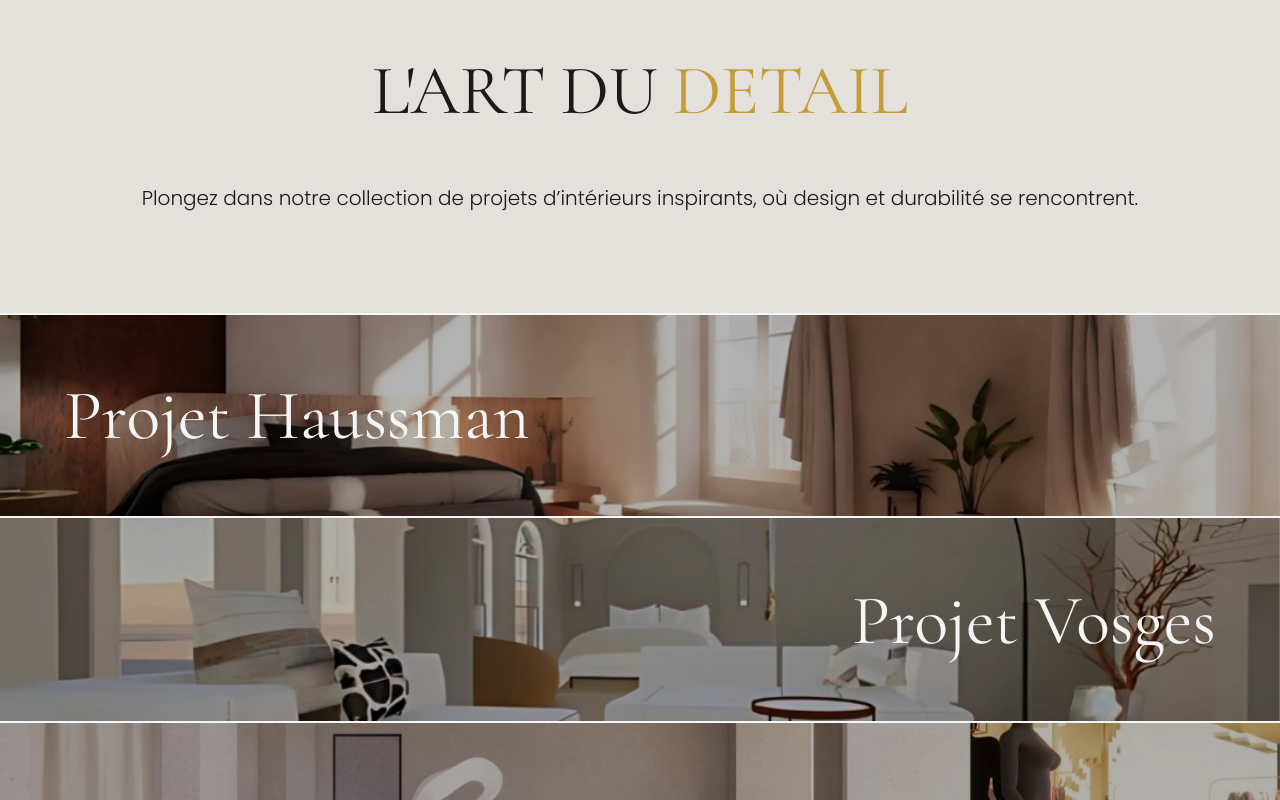
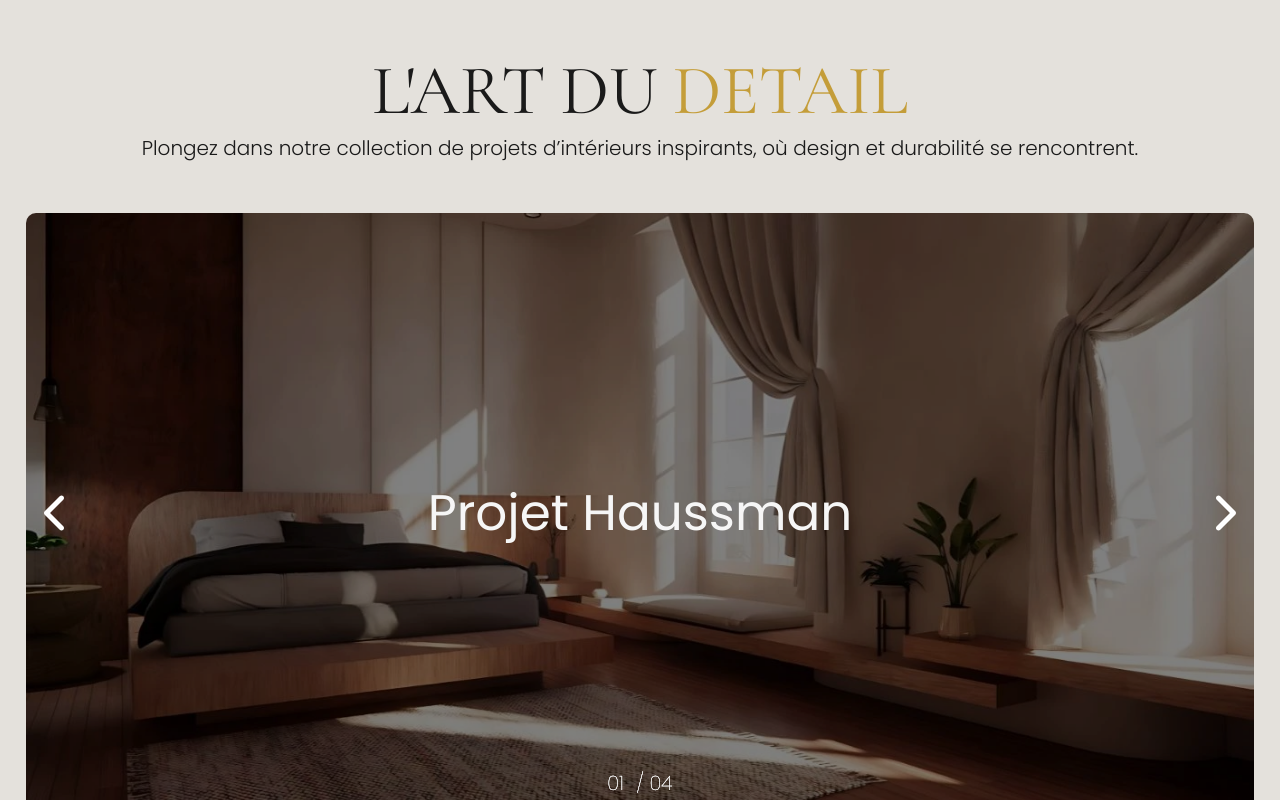
Before and after one commit to Scharlyopitz/CHEYSSOI-PARIS, a React (Vite) app: page / in a window 1280 px wide. Shown: the part 5640-6440 px from the top of the page. Built offline with nearby package versions, Linux system fonts and the light colour scheme.

Commit message:
Design du caroussel de la section galerie

```diff
--- a/src/sass/sections/_galerie.scss
+++ b/src/sass/sections/_galerie.scss
@@ -1,86 +1,105 @@
 #galerie {
-  padding: 100px 0 0;
+  padding: 100px 2vw 2vh;
   display: flex;
   flex-direction: column;
+  max-width: 1440px;
+  margin: 0 auto;
 
   .content {
     display: flex;
     flex-direction: column;
     align-items: center;
 
-    width: 100%;
+    .projectsContainer {
+      margin-top: 50px;
+      position: relative;
+      width: 100%;
+      height: 600px;
+      border-radius: 10px;
+      overflow: hidden;
 
-    p {
-      margin-top: 50px;
-    }
+      .arrowLeft,
+      .arrowRight {
+        position: absolute;
+        top: 50%;
+        transform: translateY(-50%);
+        z-index: 1;
+        height: 100%;
+        display: flex;
+        align-items: center;
+        justify-content: center;
+        width: 5%;
+        font-size: 40px;
 
-    .projectsContainer {
-      width: 100%;
-      margin-top: 100px;
+        &:hover {
+          cursor: pointer;
+        }
+      }
+
+      .arrowLeft {
+        left: 0;
+      }
+      .arrowRight {
+        right: 0;
+      }
 
       .projet {
-        position: relative;
-        display: flex;
-        gap: 10px;
-        font-family: "Cormorant Garamond", serif;
-        padding: 60px 5%;
+        position: absolute;
+        width: 100%;
+        height: 100%;
+        top: 0;
+        left: 0;
         overflow: hidden;
         color: $White;
 
-        &:nth-child(even) {
-          .name {
-            text-align: end;
-          }
+        &:hover {
+          cursor: pointer;
         }
 
-        &:first-child::before {
-          content: "";
-          position: absolute;
-          top: 0;
-          left: 0;
-          width: 100%;
-          height: 1.5px;
-          background: $White;
-        }
-
-        &:hover {
-          cursor: pointer;
-
-          img {
-            transform: scale(1.1);
-          }
+        .name,
+        img {
+          transition: opacity 0.5s cubic-bezier(0.65, 0, 0.35, 1);
+          will-change: opacity;
         }
 
         .name {
-          font-size: 70px;
-          width: 100%;
+          pointer-events: none;
+          position: absolute;
+          z-index: 1;
+          top: 50%;
+          left: 50%;
+          transform: translate(-50%, -50%);
+
+          font-size: 50px;
         }
 
-        .imageContainer {
-          position: absolute;
-          left: 0;
-          top: 0;
-          z-index: -1;
+        img {
+          object-fit: cover;
+          object-position: center;
           width: 100%;
           height: 100%;
-
-          img {
-            width: 100%;
-            height: 100%;
-            object-fit: cover;
-            filter: brightness(0.7);
-            transition: transform 0.5s cubic-bezier(0.65, 0, 0.35, 1);
-            will-change: transform;
-          }
+          filter: brightness(0.5);
         }
 
-        .line {
+        .carrouselNumber {
           position: absolute;
-          bottom: 0;
-          left: 0;
-          width: 100%;
-          height: 2px;
-          background: $White;
+          bottom: 20px;
+          left: 50%;
+          height: 25px;
+          transform: translateX(-50%);
+          overflow: hidden;
+          display: flex;
+          font-size: 20px;
+          font-weight: 100;
+          z-index: 1;
+
+          .numberContainer {
+            margin-right: 5px;
+            .number {
+              transition: transform 0.5s cubic-bezier(0.65, 0, 0.35, 1);
+              will-change: transform;
+            }
+          }
         }
       }
     }
--- a/src/sections/Galerie.jsx
+++ b/src/sections/Galerie.jsx
@@ -1,6 +1,9 @@
 import GalerieData from "../assets/GalerieData.json";
 import { FontAwesomeIcon } from "@fortawesome/react-fontawesome";
-import { faArrowRight } from "@fortawesome/free-solid-svg-icons";
+import {
+  faChevronRight,
+  faChevronLeft,
+} from "@fortawesome/free-solid-svg-icons";
 import TextReveal from "../components/TextReveal";
 import TitleReveal from "../components/TitleReveal";
 import { useState } from "react";
@@ -18,21 +21,80 @@ export default function Galerie({ setProjectName }) {
 }
 
 function Projects({ setProjectName }) {
-  const [currentProject, setCurrentProject] = useState(1);
+  const [currentProject, setCurrentProject] = useState(0);
+
+  function NextProject() {
+    if (currentProject === GalerieData.length - 1) {
+      setCurrentProject(0);
+    } else {
+      setCurrentProject(currentProject + 1);
+    }
+  }
+  function PrecedentProject() {
+    if (currentProject < 1) {
+      setCurrentProject(GalerieData.length - 1);
+    } else {
+      setCurrentProject(currentProject - 1);
+    }
+  }
 
   return (
     <div className="projectsContainer">
+      <div className="arrowLeft" onClick={PrecedentProject}>
+        <FontAwesomeIcon icon={faChevronLeft} color="#ffffff" />
+      </div>
+      <div className="arrowRight" onClick={NextProject}>
+        <FontAwesomeIcon icon={faChevronRight} color="#ffffff" />
+      </div>
       {GalerieData.map(({ name, image }, i) => {
         return (
-          <div key={i} onClick={() => setProjectName(name)} className="projet">
-            <div className="name">{name}</div>
-            <div className="imageContainer">
-              <img src={image} alt={name} />
+          <div
+            key={i}
+            onClick={() => setProjectName(name)}
+            className="projet"
+            style={{ pointerEvents: currentProject === i ? "all" : "none" }}
+          >
+            <div
+              className="name"
+              style={{ opacity: currentProject === i ? 1 : 0 }}
+            >
+              {name}
             </div>
-            <div className="line" />
+
+            <img
+              src={image}
+              alt={name}
+              style={{ opacity: currentProject === i ? 1 : 0 }}
+            />
+            <CarousselNumber
+              currentProject={currentProject}
+              maxLength={GalerieData.length}
+            />
           </div>
         );
       })}
     </div>
   );
 }
+
+function CarousselNumber({ currentProject, maxLength }) {
+  console.log(currentProject * 100);
+  return (
+    <div className="carrouselNumber">
+      <div className="numberContainer">
+        {[...Array(9)].map((_, i) => {
+          return (
+            <div
+              className="number"
+              style={{ transform: `translateY(-${currentProject * 100}%)` }}
+              key={i}
+            >
+              0{i + 1}
+            </div>
+          );
+        })}
+      </div>
+      / 0{maxLength}
+    </div>
+  );
+}
--- a/src/style/style.css
+++ b/src/style/style.css
@@ -816,78 +816,101 @@ nav .menu a:hover::after {
 }
 
 #galerie {
-  padding: 100px 0 0;
+  padding: 100px 2vw 2vh;
   display: flex;
   flex-direction: column;
+  max-width: 1440px;
+  margin: 0 auto;
 }
 #galerie .content {
   display: flex;
   flex-direction: column;
   align-items: center;
-  width: 100%;
-}
-#galerie .content p {
-  margin-top: 50px;
 }
 #galerie .content .projectsContainer {
+  margin-top: 50px;
+  position: relative;
   width: 100%;
-  margin-top: 100px;
+  height: 600px;
+  border-radius: 10px;
+  overflow: hidden;
+}
+#galerie .content .projectsContainer .arrowLeft,
+#galerie .content .projectsContainer .arrowRight {
+  position: absolute;
+  top: 50%;
+  transform: translateY(-50%);
+  z-index: 1;
+  height: 100%;
+  display: flex;
+  align-items: center;
+  justify-content: center;
+  width: 5%;
+  font-size: 40px;
+}
+#galerie .content .projectsContainer .arrowLeft:hover,
+#galerie .content .projectsContainer .arrowRight:hover {
+  cursor: pointer;
+}
+#galerie .content .projectsContainer .arrowLeft {
+  left: 0;
+}
+#galerie .content .projectsContainer .arrowRight {
+  right: 0;
 }
 #galerie .content .projectsContainer .projet {
-  position: relative;
-  display: flex;
-  gap: 10px;
-  font-family: "Cormorant Garamond", serif;
-  padding: 60px 5%;
+  position: absolute;
+  width: 100%;
+  height: 100%;
+  top: 0;
+  left: 0;
   overflow: hidden;
   color: #f6f6f6;
-}
-#galerie .content .projectsContainer .projet:nth-child(even) .name {
-  text-align: end;
-}
-#galerie .content .projectsContainer .projet:first-child::before {
-  content: "";
-  position: absolute;
-  top: 0;
-  left: 0;
-  width: 100%;
-  height: 1.5px;
-  background: #f6f6f6;
 }
 #galerie .content .projectsContainer .projet:hover {
   cursor: pointer;
 }
-#galerie .content .projectsContainer .projet:hover img {
-  transform: scale(1.1);
+#galerie .content .projectsContainer .projet .name,
+#galerie .content .projectsContainer .projet img {
+  transition: opacity 0.5s cubic-bezier(0.65, 0, 0.35, 1);
+  will-change: opacity;
 }
 #galerie .content .projectsContainer .projet .name {
-  font-size: 70px;
-  width: 100%;
+  pointer-events: none;
+  position: absolute;
+  z-index: 1;
+  top: 50%;
+  left: 50%;
+  transform: translate(-50%, -50%);
+  font-size: 50px;
 }
-#galerie .content .projectsContainer .projet .imageContainer {
-  position: absolute;
-  left: 0;
-  top: 0;
-  z-index: -1;
+#galerie .content .projectsContainer .projet img {
+  -o-object-fit: cover;
+     object-fit: cover;
+  -o-object-position: center;
+     object-position: center;
   width: 100%;
   height: 100%;
+  filter: brightness(0.5);
 }
-#galerie .content .projectsContainer .projet .imageContainer img {
-  width: 100%;
-  height: 100%;
-  -o-object-fit: cover;
-     object-fit: cover;
-  filter: brightness(0.7);
+#galerie .content .projectsContainer .projet .carrouselNumber {
+  position: absolute;
+  bottom: 20px;
+  left: 50%;
+  height: 25px;
+  transform: translateX(-50%);
+  overflow: hidden;
+  display: flex;
+  font-size: 20px;
+  font-weight: 100;
+  z-index: 1;
+}
+#galerie .content .projectsContainer .projet .carrouselNumber .numberContainer {
+  margin-right: 5px;
+}
+#galerie .content .projectsContainer .projet .carrouselNumber .numberContainer .number {
   transition: transform 0.5s cubic-bezier(0.65, 0, 0.35, 1);
   will-change: transform;
-}
-#galerie .content .projectsContainer .projet .line {
-  position: absolute;
-  bottom: 0;
-  left: 0;
-  width: 100%;
-  height: 2px;
-  background: #f6f6f6;
 }
 
 #team {
```
Also changed, not shown: 1 other file (tests, documents, lock files or other folders).
